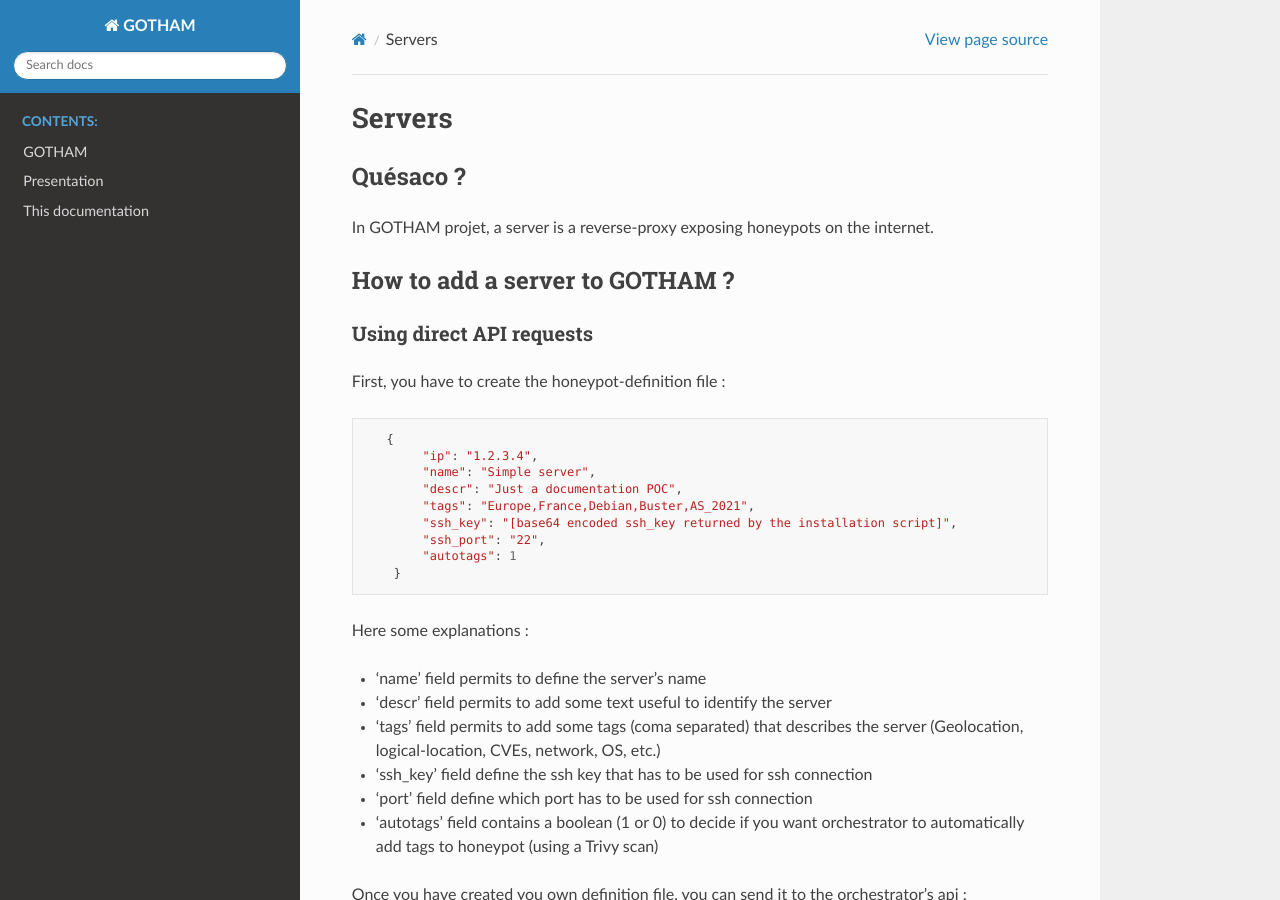
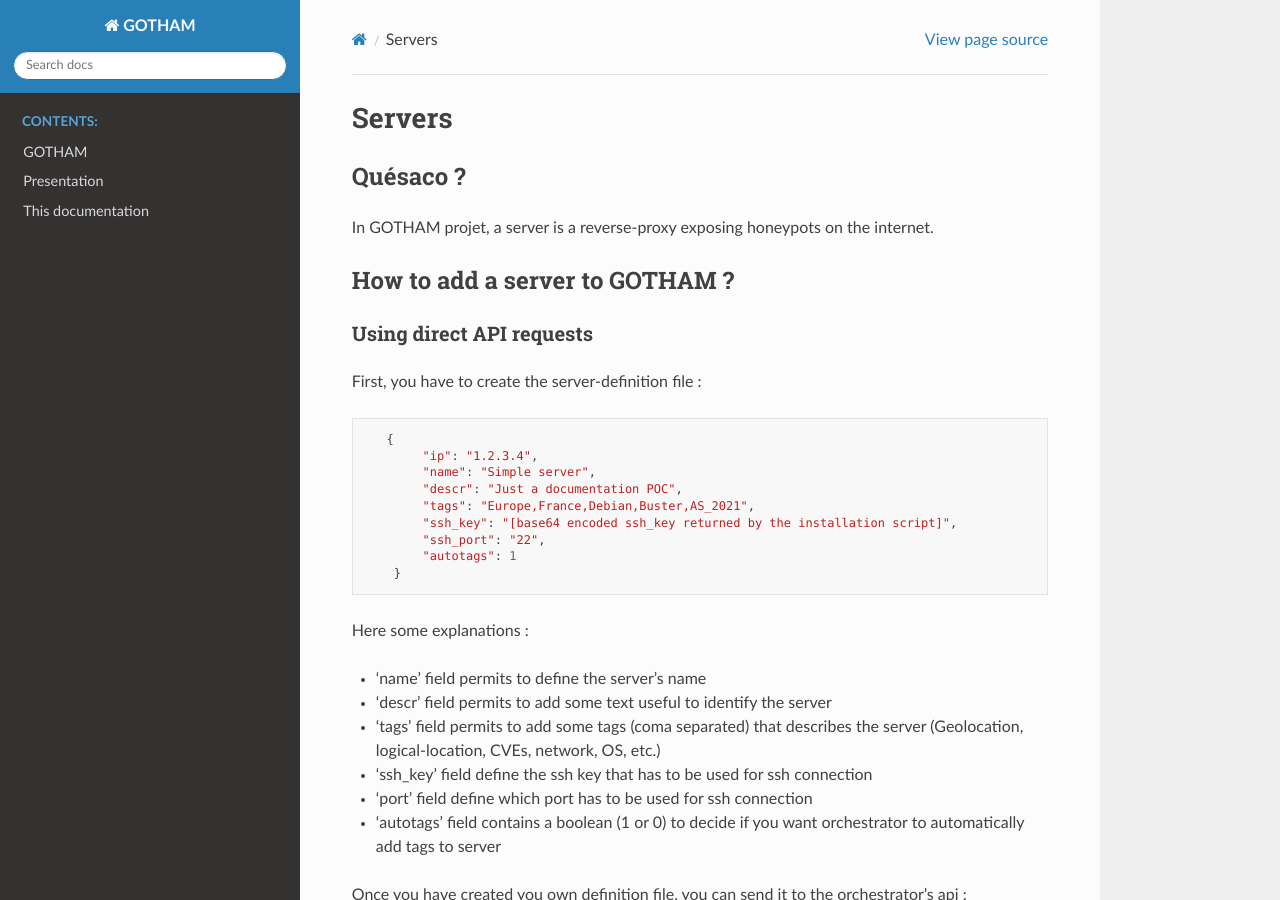
Before and after one commit to Spit22/GOTHAM, a Sphinx documentation site: the page built from Documentation/source/src/howto_servers.md, in a window 1280 px wide and 900 px high. Built offline with Sphinx 7.4.7 and the Read the Docs theme 2.0.0, drawn with Linux system fonts in a browser that asks for light colours; some of the changed text lies outside the part shown.

Commit message:
fix{Documentation/source/src/howto_servers.md}: corrections typo

````diff
--- a/Documentation/source/src/howto_servers.md
+++ b/Documentation/source/src/howto_servers.md
@@ -8,7 +8,7 @@ In GOTHAM projet, a server is a reverse-proxy exposing honeypots on the internet
 
 ##### Using direct API requests
 
-First, you have to create the honeypot-definition file :
+First, you have to create the server-definition file :
 
 ```
    {
@@ -29,7 +29,7 @@ Here some explanations :
 * 'tags' field permits to add some tags (coma separated) that describes the server (Geolocation, logical-location, CVEs, network, OS, etc.)
 * 'ssh_key' field define the ssh key that has to be used for ssh connection
 * 'port' field define which port has to be used for ssh connection
-* 'autotags' field contains a boolean (1 or 0) to decide if you want orchestrator to automatically add tags to honeypot (using a Trivy scan)
+* 'autotags' field contains a boolean (1 or 0) to decide if you want orchestrator to automatically add tags to server
 
 Once you have created you own definition file, you can send it to the orchestrator's api :
 
@@ -106,11 +106,11 @@ The gothamctl command is easier than the previous method :
  gothamctl.py ls server
 ```
 
-### How to show information of a specific honeypot on GOTHAM ?
+### How to show information of a specific server on GOTHAM ?
 
 ##### Using direct API requests
 
-Following command return a json formatted description of provided honeypot :
+Following command return a json formatted description of provided server :
 ```
 curl -X GET http://[gotham's api]:[port]/list/server?id=[server_id]
 ```
````
